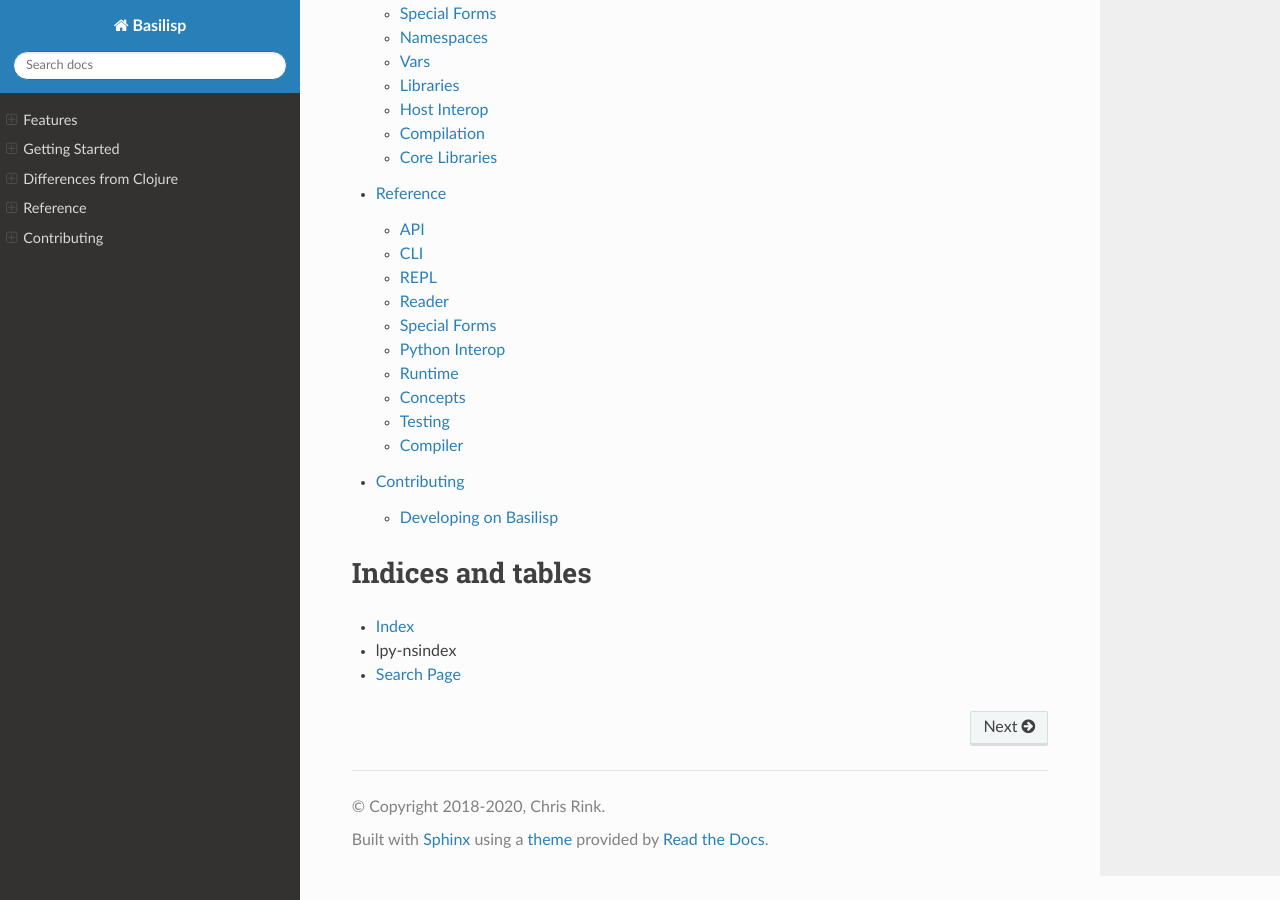
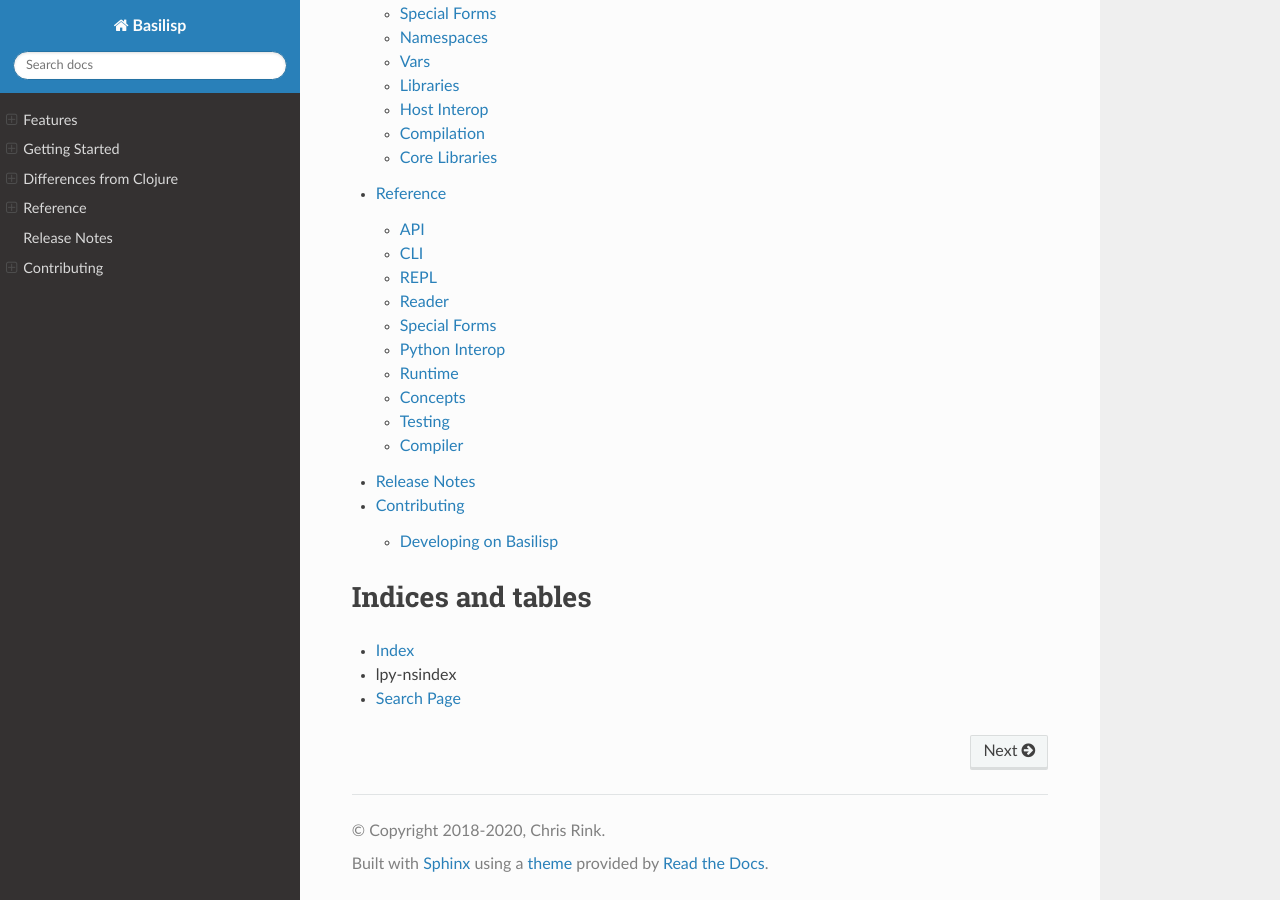
Before and after one commit to basilisp-lang/basilisp, a Sphinx documentation site: the page built from docs/index.rst, in a window 1280 px wide and 900 px high, scrolled down 903 px. Built offline with Sphinx 7.4.7 and the Read the Docs theme 2.0.0, drawn with Linux system fonts in a browser that asks for light colours.

Commit message:
r e l e a s e n o t e s

```diff
--- a/docs/index.rst
+++ b/docs/index.rst
@@ -26,6 +26,7 @@
    gettingstarted
    differencesfromclojure
    reference
+   releasenotes
    contributing
 
 Indices and tables
--- /dev/null
+++ b/docs/releasenotes.rst
@@ -0,0 +1,8 @@
+.. _release_notes:
+
+Release Notes
+-------------
+
+.. literalinclude:: ../CHANGELOG.md
+   :language: md
+   :start-after: # Changelog
```
